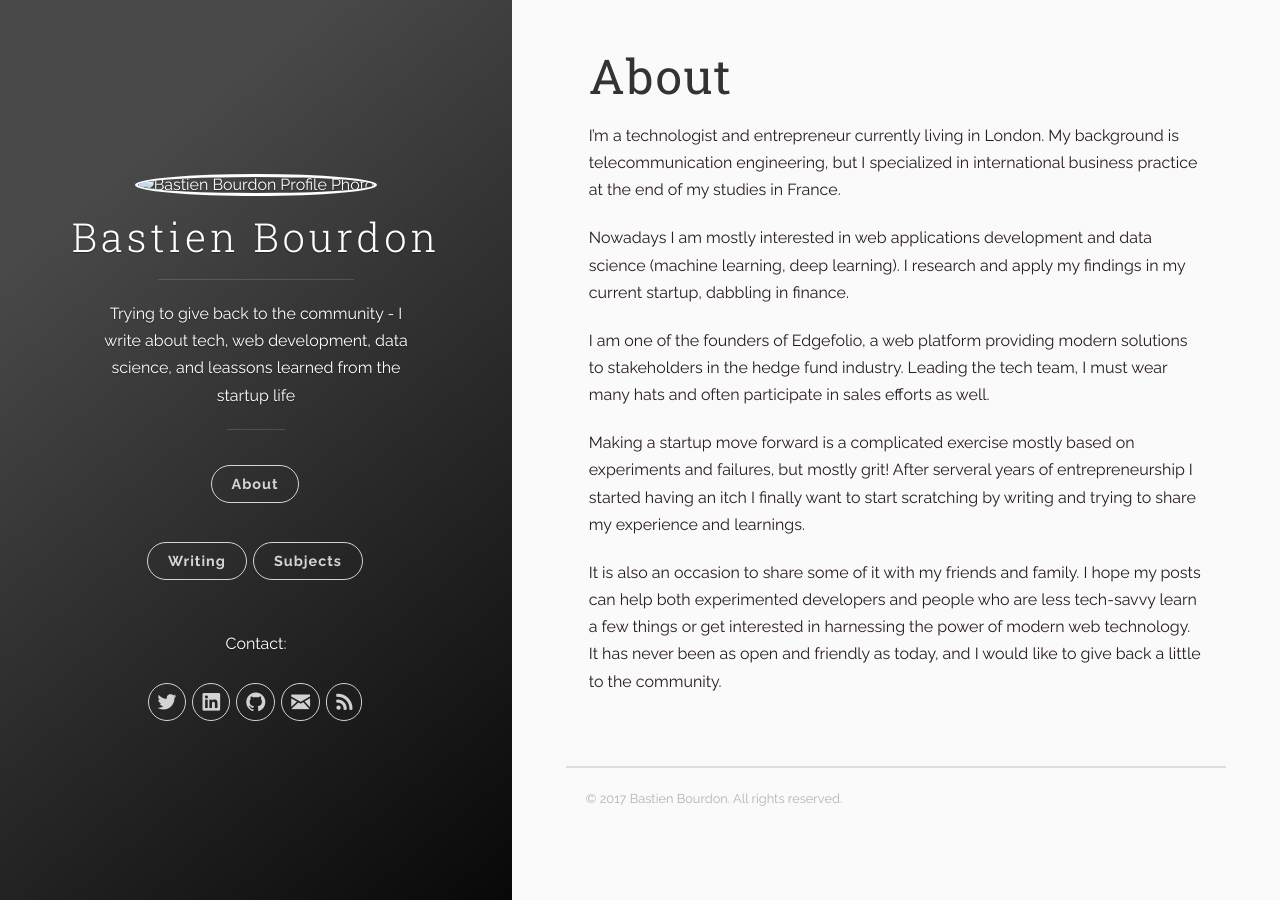
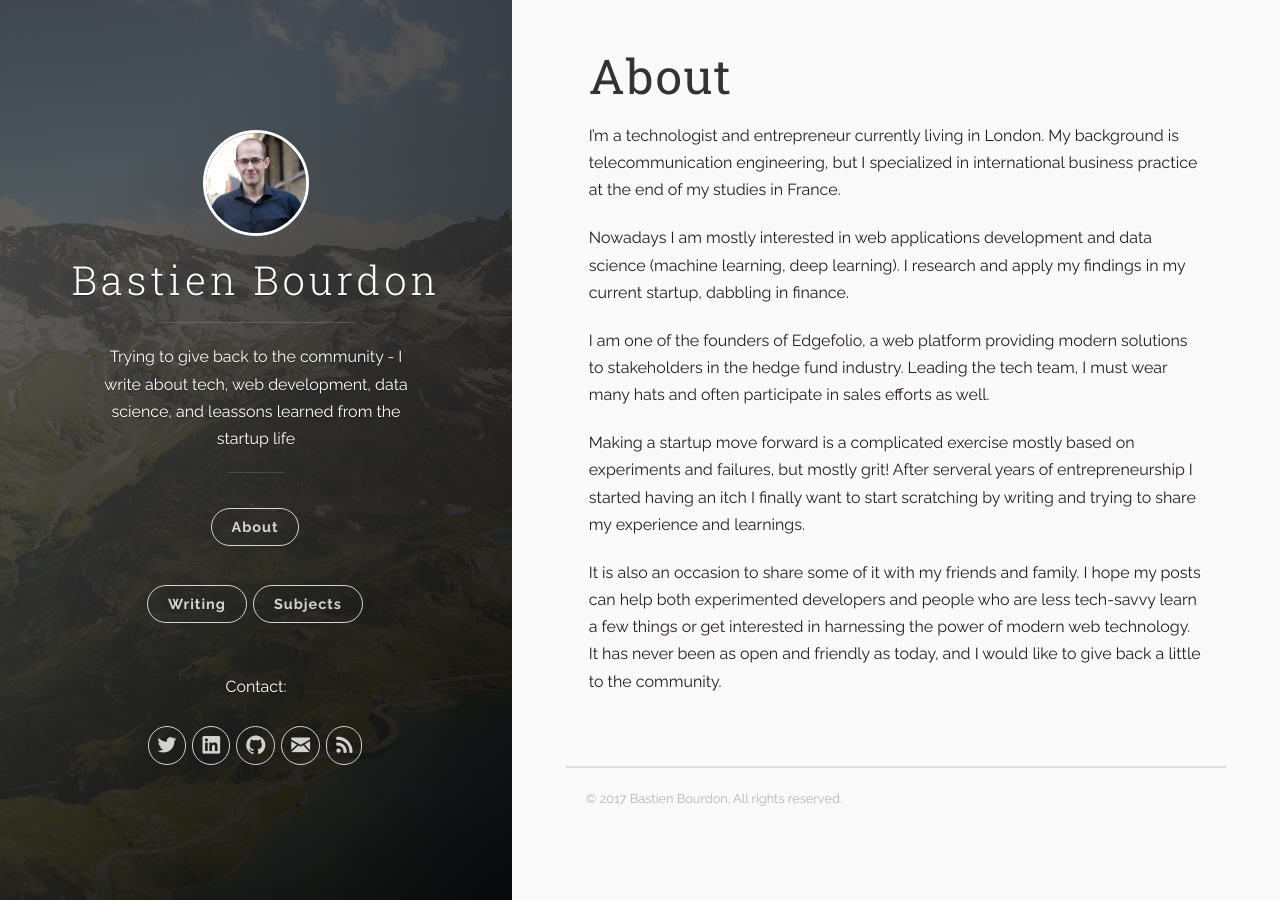
Before and after one commit to Bastien-Brd/Bastien-Brd.github.io, a Jekyll site: the page built from about.md, in a window 1280 px wide. Built offline with Jekyll 4.4.1, drawn with Linux system fonts in a browser that asks for light colours; nearby versions of some CDN libraries.

Commit message:
Use more relative_url filters to appease github pages

```diff
--- a/_includes/head.html
+++ b/_includes/head.html
@@ -20,24 +20,24 @@
   <meta property="og:title" content="{{ site.title }}">
   <meta property="og:description" content="{{ site.description }}">
 
-  <link rel="apple-touch-icon" sizes="57x57" href="{{ "images/favicons/apple-touch-icon-57x57.png" | prepend: site.baseurl }}">
-  <link rel="apple-touch-icon" sizes="60x60" href="{{ "images/favicons/apple-touch-icon-60x60.png" | prepend: site.baseurl }}">
-  <link rel="apple-touch-icon" sizes="72x72" href="{{ "images/favicons/apple-touch-icon-72x72.png" | prepend: site.baseurl }}">
-  <link rel="apple-touch-icon" sizes="76x76" href="{{ "images/favicons/apple-touch-icon-76x76.png" | prepend: site.baseurl }}">
-  <link rel="apple-touch-icon" sizes="114x114" href="{{ "images/favicons/apple-touch-icon-114x114.png" | prepend: site.baseurl }}">
-  <link rel="apple-touch-icon" sizes="120x120" href="{{ "images/favicons/apple-touch-icon-120x120.png" | prepend: site.baseurl }}">
-  <link rel="apple-touch-icon" sizes="144x144" href="{{ "images/favicons/apple-touch-icon-144x144.png" | prepend: site.baseurl }}">
-  <link rel="apple-touch-icon" sizes="152x152" href="{{ "images/favicons/apple-touch-icon-152x152.png" | prepend: site.baseurl }}">
-  <link rel="apple-touch-icon" sizes="180x180" href="{{ "images/favicons/apple-touch-icon-180x180.png" | prepend: site.baseurl }}">
-  <link rel="icon" type="image/png" href="{{ "images/favicons/favicon-32x32.png" | prepend: site.baseurl }}" sizes="32x32">
-  <link rel="icon" type="image/png" href="{{ "images/favicons/favicon-194x194.png" | prepend: site.baseurl }}" sizes="194x194">
-  <link rel="icon" type="image/png" href="{{ "images/favicons/favicon-96x96.png" | prepend: site.baseurl }}" sizes="96x96">
-  <link rel="icon" type="image/png" href="{{ "images/favicons/android-chrome-192x192.png" | prepend: site.baseurl }}" sizes="192x192">
-  <link rel="icon" type="image/png" href="{{ "images/favicons/favicon-16x16.png" | prepend: site.baseurl }}" sizes="16x16">
-  <link rel="manifest" href="{{ "images/favicons/manifest.json" | prepend: site.baseurl }}">
-  <link rel="shortcut icon" href="{{ "images/favicons/favicon.ico" | prepend: site.baseurl }}">
+  <link rel="apple-touch-icon" sizes="57x57" href="{{ "images/favicons/apple-touch-icon-57x57.png" | prepend: site.baseurl | relative_url }}">
+  <link rel="apple-touch-icon" sizes="60x60" href="{{ "images/favicons/apple-touch-icon-60x60.png" | prepend: site.baseurl | relative_url }}">
+  <link rel="apple-touch-icon" sizes="72x72" href="{{ "images/favicons/apple-touch-icon-72x72.png" | prepend: site.baseurl | relative_url }}">
+  <link rel="apple-touch-icon" sizes="76x76" href="{{ "images/favicons/apple-touch-icon-76x76.png" | prepend: site.baseurl | relative_url }}">
+  <link rel="apple-touch-icon" sizes="114x114" href="{{ "images/favicons/apple-touch-icon-114x114.png" | prepend: site.baseurl | relative_url }}">
+  <link rel="apple-touch-icon" sizes="120x120" href="{{ "images/favicons/apple-touch-icon-120x120.png" | prepend: site.baseurl | relative_url }}">
+  <link rel="apple-touch-icon" sizes="144x144" href="{{ "images/favicons/apple-touch-icon-144x144.png" | prepend: site.baseurl | relative_url }}">
+  <link rel="apple-touch-icon" sizes="152x152" href="{{ "images/favicons/apple-touch-icon-152x152.png" | prepend: site.baseurl | relative_url }}">
+  <link rel="apple-touch-icon" sizes="180x180" href="{{ "images/favicons/apple-touch-icon-180x180.png" | prepend: site.baseurl | relative_url }}">
+  <link rel="icon" type="image/png" href="{{ "images/favicons/favicon-32x32.png" | prepend: site.baseurl | relative_url }}" sizes="32x32">
+  <link rel="icon" type="image/png" href="{{ "images/favicons/favicon-194x194.png" | prepend: site.baseurl | relative_url }}" sizes="194x194">
+  <link rel="icon" type="image/png" href="{{ "images/favicons/favicon-96x96.png" | prepend: site.baseurl | relative_url }}" sizes="96x96">
+  <link rel="icon" type="image/png" href="{{ "images/favicons/android-chrome-192x192.png" | prepend: site.baseurl | relative_url }}" sizes="192x192">
+  <link rel="icon" type="image/png" href="{{ "images/favicons/favicon-16x16.png" | prepend: site.baseurl | relative_url }}" sizes="16x16">
+  <link rel="manifest" href="{{ "images/favicons/manifest.json" | prepend: site.baseurl | relative_url }}">
+  <link rel="shortcut icon" href="{{ "images/favicons/favicon.ico" | prepend: site.baseurl | relative_url }}">
   <meta name="msapplication-TileColor" content="#ffc40d">
-  <meta name="msapplication-TileImage" content="{{ "images/favicons/mstile-144x144.png" | prepend: site.baseurl }}">
+  <meta name="msapplication-TileImage" content="{{ "images/favicons/mstile-144x144.png" | prepend: site.baseurl | relative_url }}">
   <meta name="theme-color" content="#ffffff">
 
   <link rel="stylesheet" href="{{ "css/main.css" | prepend: site.baseurl | relative_url }}">
--- a/_includes/header.html
+++ b/_includes/header.html
@@ -3,13 +3,13 @@
   <i class="icon icon-x-circle btn-mobile-close__icon hidden"></i>
 </span>
 
-<header class="panel-cover panel-cover--collapsed" style="background-image: url({{ "images/cover.jpg" | prepend: site.baseurl }})">
+<header class="panel-cover panel-cover--collapsed" style="background-image: url({{ "images/cover.jpg" | prepend: site.baseurl  | relative_url }})">
   <div class="panel-main">
 
     <div class="panel-main__inner panel-inverted">
     <div class="panel-main__content">
         <a href="#cover" title="link to home of {{ site.title }}" class="profile-photo">
-          <img src="{{ "images/profile.jpg" | prepend: site.baseurl }}" class="user-image" alt="{{ site.author.name }} Profile Photo">
+          <img src="{{ "images/profile.jpg" | prepend: site.baseurl  | relative_url }}" class="user-image" alt="{{ site.author.name }} Profile Photo">
           <h1 class="panel-cover__title panel-title">{{ site.title }}</h1>
         </a>
         <hr class="panel-cover__divider">
@@ -27,7 +27,7 @@
 
           <nav class="cover-navigation cover-navigation--primary">
             <ul class="navigation">
-              <li class="navigation__item"><a href="{{ site.baseurl }}" title="Articles on {{ site.title }}" class="about-button">Writing</a></li>
+              <li class="navigation__item"><a href="{{ site.baseurl | relative_url }}" title="Articles on {{ site.title }}" class="about-button">Writing</a></li>
             </ul>
           </nav>
 
@@ -96,7 +96,7 @@
 
             <!-- RSS -->
             <li class="navigation__item">
-              <a href="{{ "feed.xml" | prepend: site.baseurl }}" title="Subscribe" target="_blank">
+              <a href="{{ "feed.xml" | prepend: site.baseurl  | relative_url }}" title="Subscribe" target="_blank">
                 <i class="icon icon-rss"></i>
                 <span class="label">RSS</span>
               </a>
--- a/_includes/pagination.html
+++ b/_includes/pagination.html
@@ -1,7 +1,7 @@
 <nav class="pagination" role="navigation">
   {% if paginator.previous_page %}
     {% if paginator.previous_page == 1 %}
-      <a rel="prev" class="posts newer btn small" href="{{ "#blog" | prepend: site.baseurl }}" title="Previous Page">← Newer Posts</a>
+      <a rel="prev" class="posts newer btn small" href="{{ "#blog" | prepend: site.baseurl  | relative_url }}" title="Previous Page">← Newer Posts</a>
     {% else %}
       <a rel="prev" class="posts newer btn small" href="{{ site.baseurl }}page{{ paginator.previous_page }}/">← Newer Posts</a>
     {% endif %}
```
